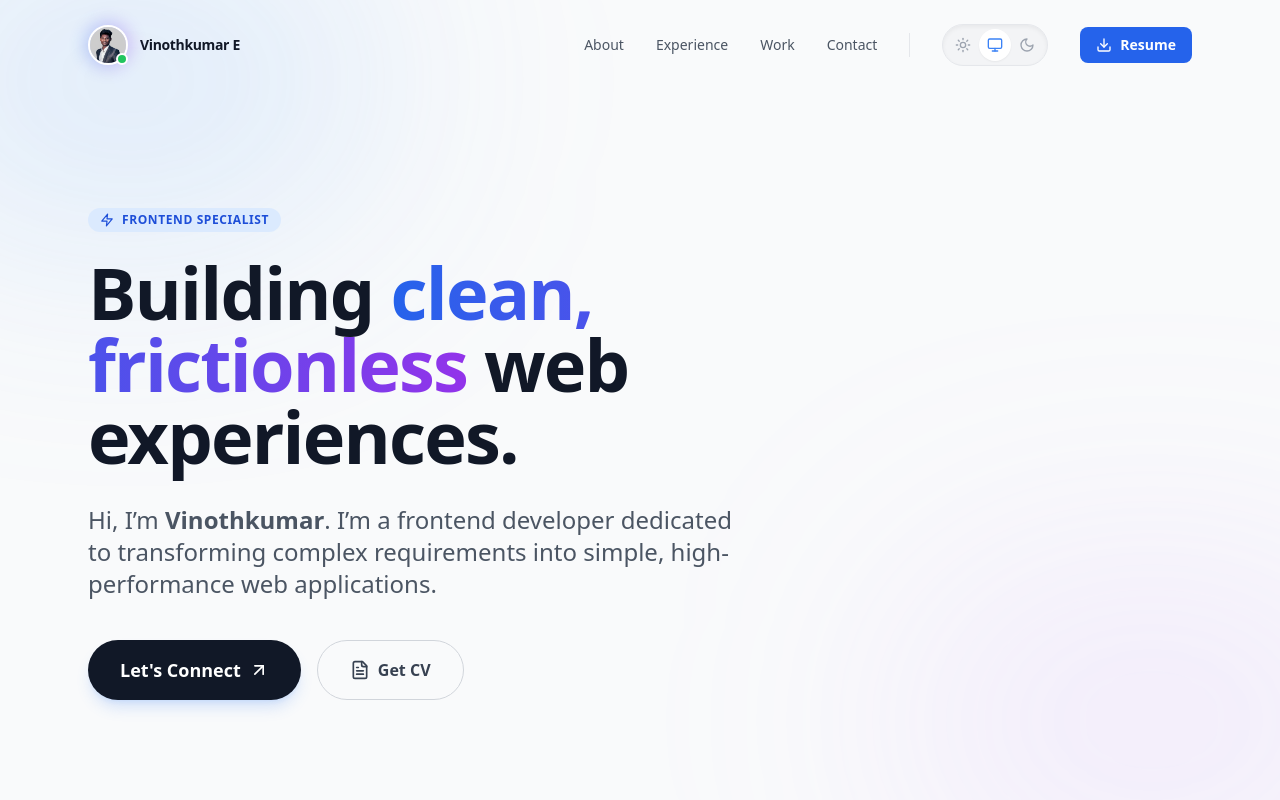
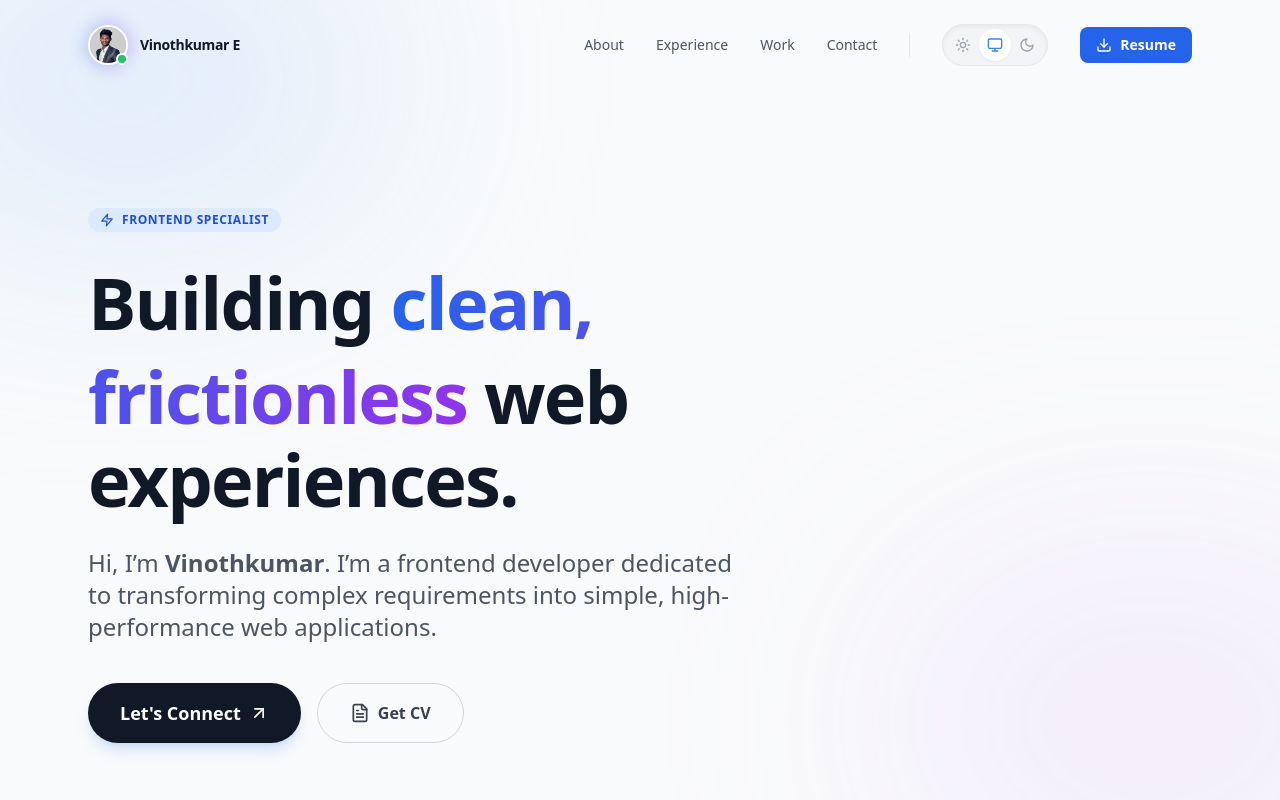
Before and after one commit to Vinoth272002/portfolio, a React (Vite) app: page / in a window 1280 px wide. Shown: the top 800 px of the page. Built offline with nearby package versions, Linux system fonts and the light colour scheme.

Commit message:
fix(home): update home page h1 content line-height

```diff
--- a/src/App.jsx
+++ b/src/App.jsx
@@ -113,7 +113,7 @@
           </div>
 
           <h1 className="text-5xl md:text-7xl font-extrabold tracking-tight leading-snug mb-8">
-            Building <span className="text-transparent bg-clip-text bg-gradient-to-r from-blue-600 to-purple-600 dark:from-blue-400 dark:to-purple-400">clean, frictionless</span> web experiences.
+            Building <span className="text-transparent bg-clip-text bg-gradient-to-r from-blue-600 to-purple-600 dark:from-blue-400 dark:to-purple-400 leading-[130%]">clean, frictionless</span> web experiences.
           </h1>
 
           <p className="text-xl md:text-2xl text-gray-600 dark:text-gray-400 leading-relaxed mb-10 max-w-2xl">
```
